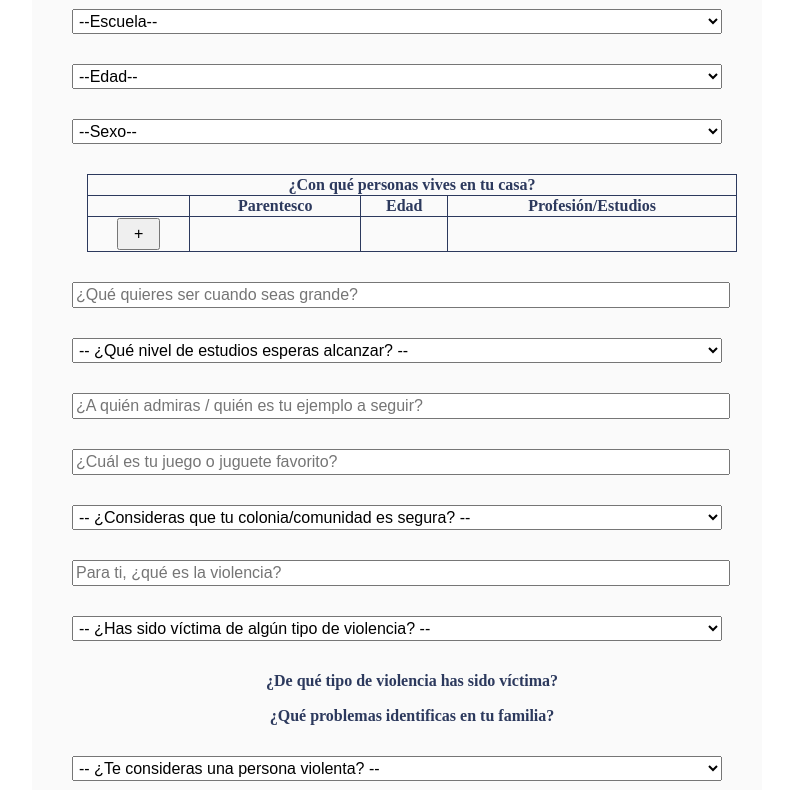
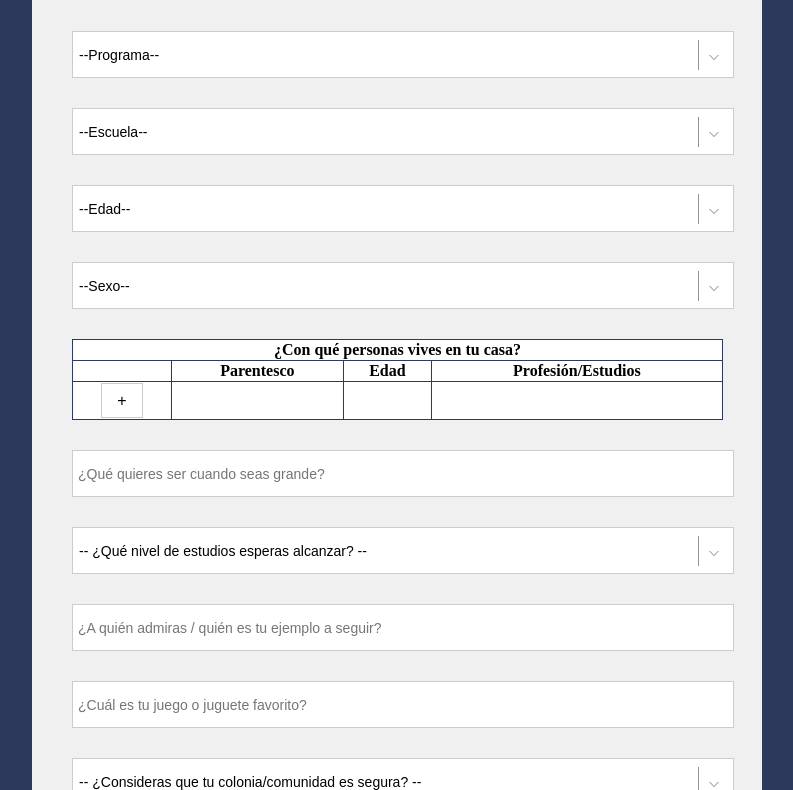
Before and after one commit to ElGarageHub/elgaragehub-dot-com, a website: page registro/index.html in a window 1280 px wide. Shown: the part 189-979 px from the top of the page, without its empty margins (243-1036 px from the left). Drawn offline with Linux system fonts and the light colour scheme; no server answers.

Commit message:
Better gui for registro

```diff
--- a/registro/css/style.css
+++ b/registro/css/style.css
@@ -1,19 +1,28 @@
 body {
   background-color: #FFF;
   font-size: 16px;
-  color: rgb(44, 57, 93);
+  background-color: rgb(44, 57, 93);
   height: 100%;
+  padding-top: 35px;
+  padding-bottom: 35px;
 }
 
-h1 {
+h1, h2 {
+  color: rgb(44, 57, 93);
   text-align: center;
+  font-size: 3em;
+  font-family: Xolonium, sans-serif;
+}
+
+h2 {
+  font-size: 2em;
 }
 
 .form-container {
   max-width: 650px;
   margin-left: auto;
   margin-right: auto;
-  background-color: #fAfAfA;
+  background-color: #f0f0f0;
   padding: 40px;
 }
 
@@ -25,15 +34,37 @@ select, input[type="text"] {
 
 select {
   width: 100%;
-  font-size: 16px;
-  padding: 2px;
+  background: url(../media/select.png) no-repeat 98% center;
+  height: 35px;
+  font-size: 14px;
+  padding: 5px;
+  background-color: #FFFFFF;
+  overflow: hidden;
+  border: 1px solid #ccc;
+  -ms-box-sizing:content-box;
+  -moz-box-sizing:content-box;
+  -webkit-box-sizing:content-box;
+  box-sizing:content-box;
+  -webkit-appearance: none;
+  -moz-appearance: none;
+  text-indent: 1px;
+  text-overflow: '';
 }
 
 input[type="text"] {
-  font-size: 16px;
+  font-size: 14px;
   width: 100%;
-  padding: 2px;
+  height: 35px;
+  padding: 5px;
+  overflow: hidden;
+  background-color: #FFFFFF;
+  border: 1px solid #ccc;
+  -ms-box-sizing:content-box;
+  -moz-box-sizing:content-box;
+  -webkit-box-sizing:content-box;
+  box-sizing:content-box;
 }
+
 
 input.nombre {
   width: 45%;
@@ -51,11 +82,26 @@ table, th, td {
 
 table#familiares, table#familiares th, table#familiares td {
   border-width: 1px;
+  background-color: #FFFFFF;
+}
+
+table#familiares select {
+  -ms-box-sizing:default;
+  -moz-box-sizing:default;
+  -webkit-box-sizing:default;
+  box-sizing:default;
+  width: 90%;
 }
 
 table {
   width: 100%;
   margin: 15px;
+  margin-left: 0;
+  margin-rigth: 0;
+  -ms-box-sizing:content-box;
+  -moz-box-sizing:content-box;
+  -webkit-box-sizing:content-box;
+  box-sizing:content-box;
 }
 
 .table-remove, .table-add {
@@ -78,6 +124,14 @@ table input[type="text"] {
 button {
   display: block;
   margin: auto;
+  padding: 5px 15px;
+  height: 35px;
   font-size: 16px;
-  padding: 5px 15px;
+  background-color: #FFFFFF;
+  overflow: hidden;
+  border: 1px solid #ccc;
 }
+
+.error-msg {
+  color: #FF0000;
+}
--- a/registro/index.html
+++ b/registro/index.html
@@ -42,8 +42,11 @@
   <body>
     <div class="cuadros">
       <div class="form-container">
-        <h1>Registro</h1>
-        <form>
+        <h1>REGISTRO</h1>
+        <div id="success" style="display:none;">
+          <h2>El formulario fue enviado satisfactoriamente.</h2>
+        </div>
+        <form id="form">
           <select id="programa" name="programa">
             <option value="">--Programa--</option>
           </select>
@@ -145,12 +148,14 @@
           </select>
           <input id="como-disminuir-violencia" type="text" placeholder="¿Cómo?">
           <input id="llave" type="text" placeholder="Llave proporcionada por el instructor.">
+          <p class="error-msg"></p>
           <button type="button" onclick="sendData();">Enviar</button>
         </form>
       </div>
     </div>
   </body>
   <script>window.$ = document.querySelectorAll.bind(document);</script>
+  <script src="js/main.js"></script>
   <script src="js/populate-fields.js"></script>
   <script src="js/send-data.js"></script>
 </html>
--- /dev/null
+++ b/registro/js/main.js
@@ -0,0 +1,8 @@
+document.body.onload = function() {
+  var style = document.createElement('style');
+  style.innerHTML = "@font-face {"
+    + "  font-family: 'Xolonium';"
+    + "  src: url('../font/Xolonium.woff') format('woff');"
+    + "}";
+  document.head.appendChild(style);
+}
--- a/registro/js/populate-fields.js
+++ b/registro/js/populate-fields.js
@@ -201,6 +201,7 @@ function tableCreateParentescoSelect() {
 
 function tableCreateProfesionInput() {
   var input = document.createElement('input');
+  input.setAttribute('placeholder', 'Profesión');
   input.type = 'text';
   input.classList.add('familiar-profesion');
   return input;
--- a/registro/js/send-data.js
+++ b/registro/js/send-data.js
@@ -71,6 +71,17 @@ function sendData() {
   request.setRequestHeader("Content-Type", "application/json");
   request.onreadystatechange = function() {
     if (this.readyState == 4 && this.status == 200) {
+      var res = JSON.parse(request.responseText);
+      if(res.stat == 'error') {
+        if(res.message.includes('llave')) {
+          $('.error-msg')[0].innerHTML = 'Error. Verifica que la "llave" proporcionada por tu instructor sea la correcta.';
+        } else {
+          $('.error-msg')[0].innerHTML = 'Error. Verifica que hayas llenado todos los campos correctamente.';
+        }
+      } else if(res.stat == 'ok') {
+        $('#form')[0].style.display = 'none';
+        $('#success')[0].style.display = 'block';
+      }
     }
   };
   request.send(JSON.stringify(data));
```
Also changed, not shown: registro/media/select.png (added).
